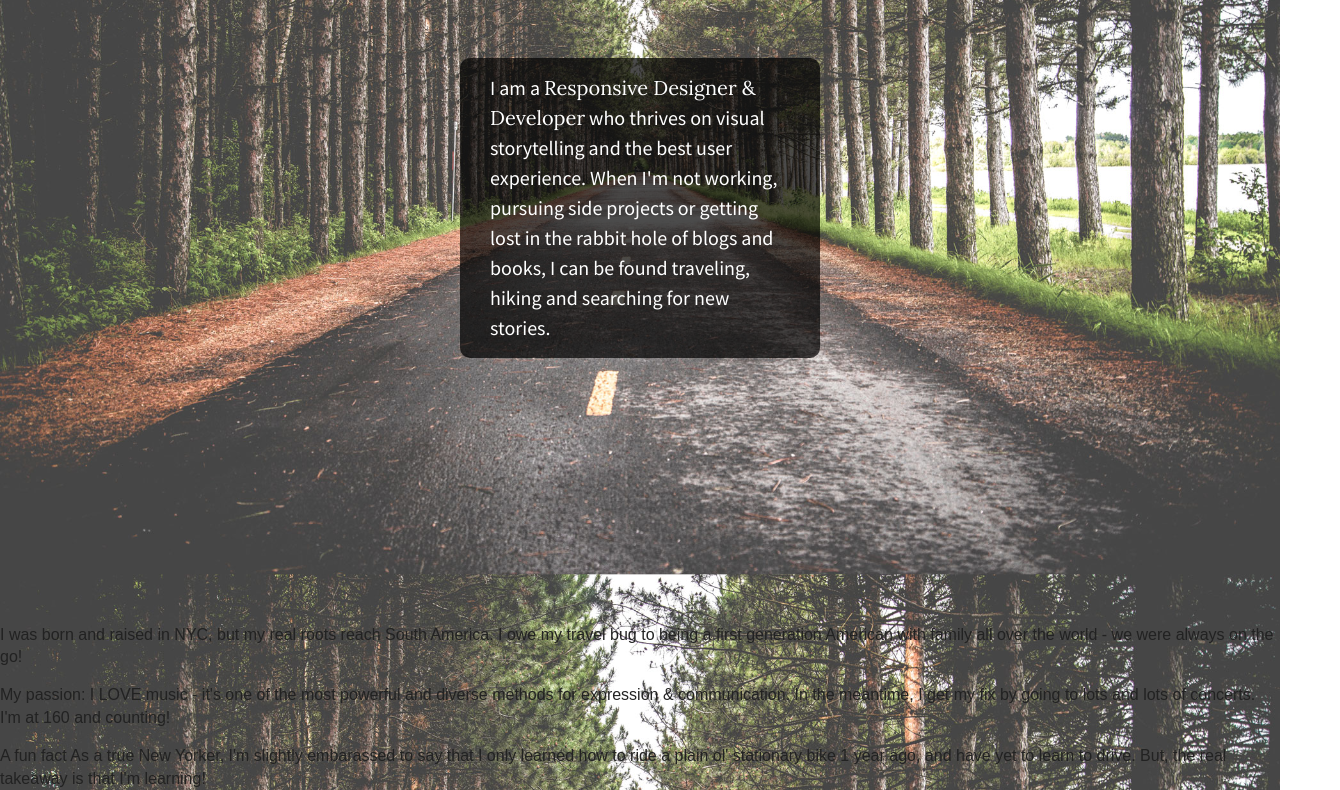
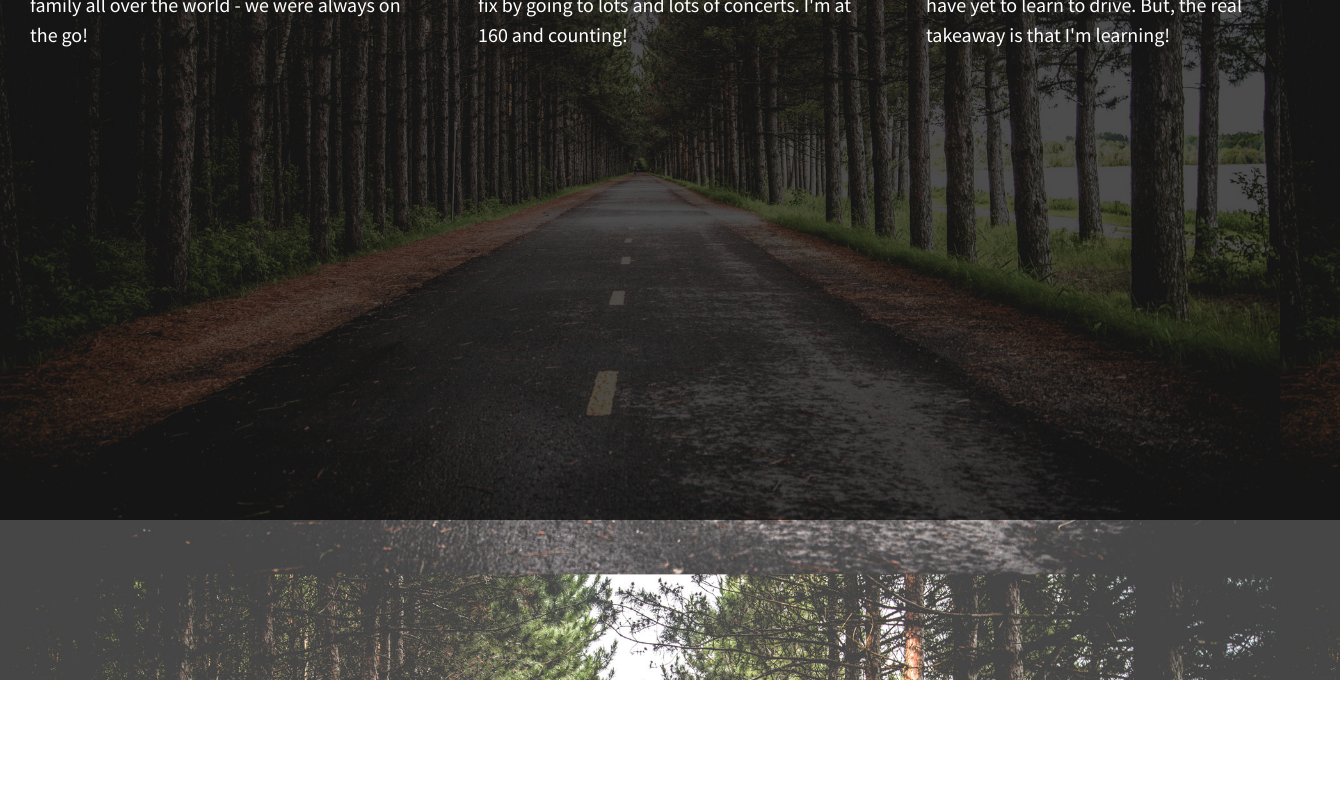
Before and after one commit to anitasong/Aisha, a plain HTML site: page index.html in a window 1280 px wide. Shown: the part 280-1070 px from the top of the page, 1340 px wide, since content can reach past the window. After the commit the page ends 960 px from the top, so only its background shows below. Drawn offline with nearby package versions, Linux system fonts and the light colour scheme.

Commit message:
new divs

```diff
--- a/css/main.css
+++ b/css/main.css
@@ -105,21 +105,18 @@ html {
 
 body {
   height: 100%;
+  width: 100%;
     /* set height to 100% - these are important for allowing content to vertically align */
+}
+h1 {
+  margin: 0;
+  padding-top: 30px;
 }
 
 .wrapper {
     /* set the display to flex and use the justify-content & align-items properties to center all child elements on the page */
     margin: 0;
-    height: 100%;
     width: 100%;
-    display: flex;
-    justify-content: center;
-    align-items: center;
-}
-
-#content {
-    /* set the display to flex and use the justify-content & align-items properties to center the text within the div*/
     background: #222;
     background:rgba(0,0,0,0.7);
     color: #fff;
@@ -127,21 +124,29 @@ body {
     font-weight: 300;
     font-size: 1.25em;
     line-height: 1.5em;
-    border-radius: 10px;
     padding: 0px 30px;
-    width: 300px;
-    height: 300px;
+    height: 100%;
     display: flex;
-    justify-content: center;
-    align-items: center;
+    flex-wrap: wrap;
 }
+
 
 #content p span {
     font-family: 'Lora', sans-serif;
 }
 
+#about {
+  margin: 0;
+  height: 100%;
+  width: 100%;
+  display: flex;
+  justify-content: space-between;
+}
 
-
+aside {
+  width: 30%;
+  display: flex;
+}
 
 
 /* ==========================================================================
--- a/index.html
+++ b/index.html
@@ -21,20 +21,24 @@
         <![endif]-->
 
         <!-- Add your site or application content here -->
-        <header>
-          <h1>Hi. I'm Aisha.</h1>
-        </header>
+
         <section class="wrapper">
             <div id="content">
+                <h1>Hi. I'm Aisha.</h1>
                 <p>I am a <span>Responsive Designer & Developer</span> who thrives on visual storytelling and the best user experience. When I'm not working, pursuing side projects or getting lost in the rabbit hole of blogs and books, I can be found traveling, hiking and searching for new stories.</p>
             </div>
+            <div id="about">
+              <aside>
+                <p>I was born and raised in NYC, but my real roots reach South America. I owe my travel bug to being a first generation American with family all over the world - we were always on the go!</p>
+              </aside>
+              <aside>
+                <p><span>My passion:</span> I LOVE music - it's one of the most powerful and diverse methods for expression & communication. In the meantime, I get my fix by going to lots and lots of concerts. I'm at 160 and counting!</p>
+              </aside>
+              <aside>
+                <p><span>A fun fact</span> As a true New Yorker, I'm slightly embarassed to say that I only learned how to ride a plain ol' stationary bike 1 year ago, and have yet to learn to drive. But, the real takeaway is that I'm learning!</p>
+              </aside>
+            </div>
         </section>
-        <section class="cards">
-          <div id="about">
-            <p>I was born and raised in NYC, but my real roots reach South America. I owe my travel bug to being a first generation American with family all over the world - we were always on the go!</p>
-            <p><span>My passion:</span> I LOVE music - it's one of the most powerful and diverse methods for expression & communication. In the meantime, I get my fix by going to lots and lots of concerts. I'm at 160 and counting!</p>
-            <p><span>A fun fact</span> As a true New Yorker, I'm slightly embarassed to say that I only learned how to ride a plain ol' stationary bike 1 year ago, and have yet to learn to drive. But, the real takeaway is that I'm learning!</p>
-          </div>
 
         <script src="https://ajax.googleapis.com/ajax/libs/jquery/1.11.3/jquery.min.js"></script>
         <script>window.jQuery || document.write('<script src="js/vendor/jquery-1.11.3.min.js"><\/script>')</script>
```
